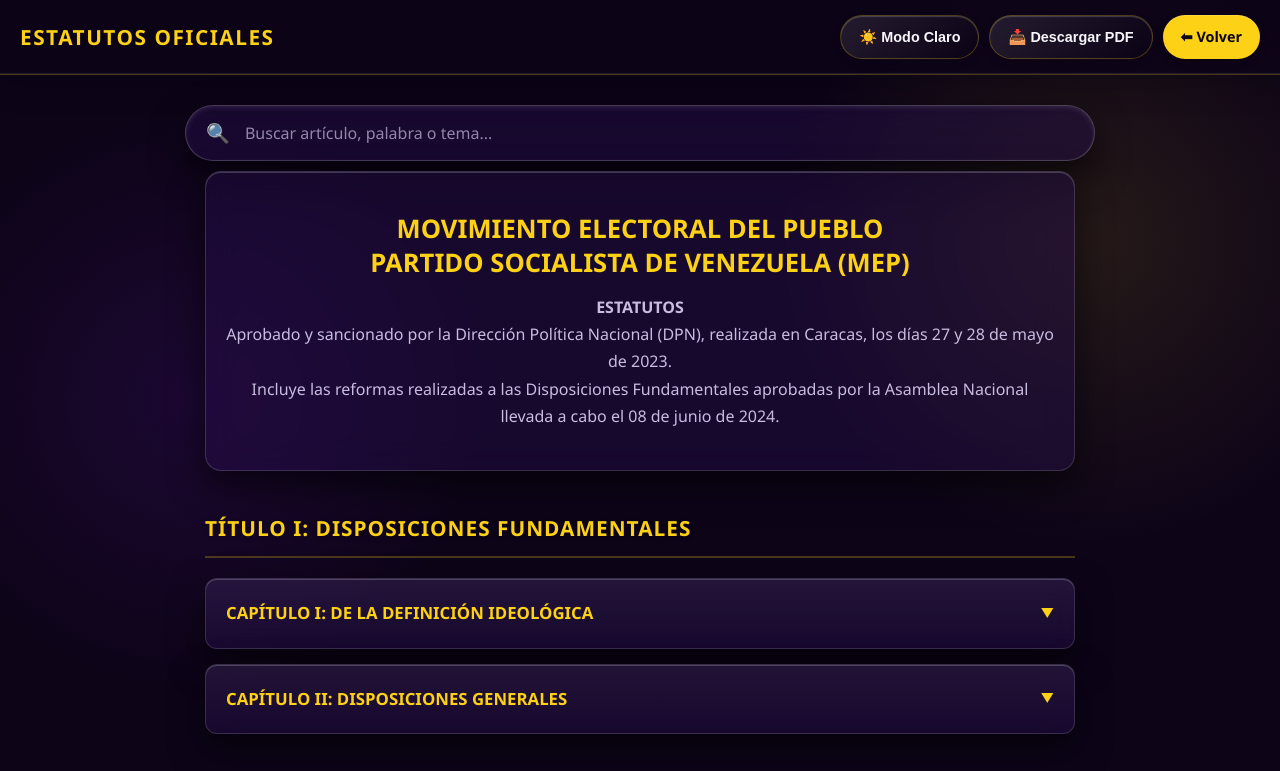
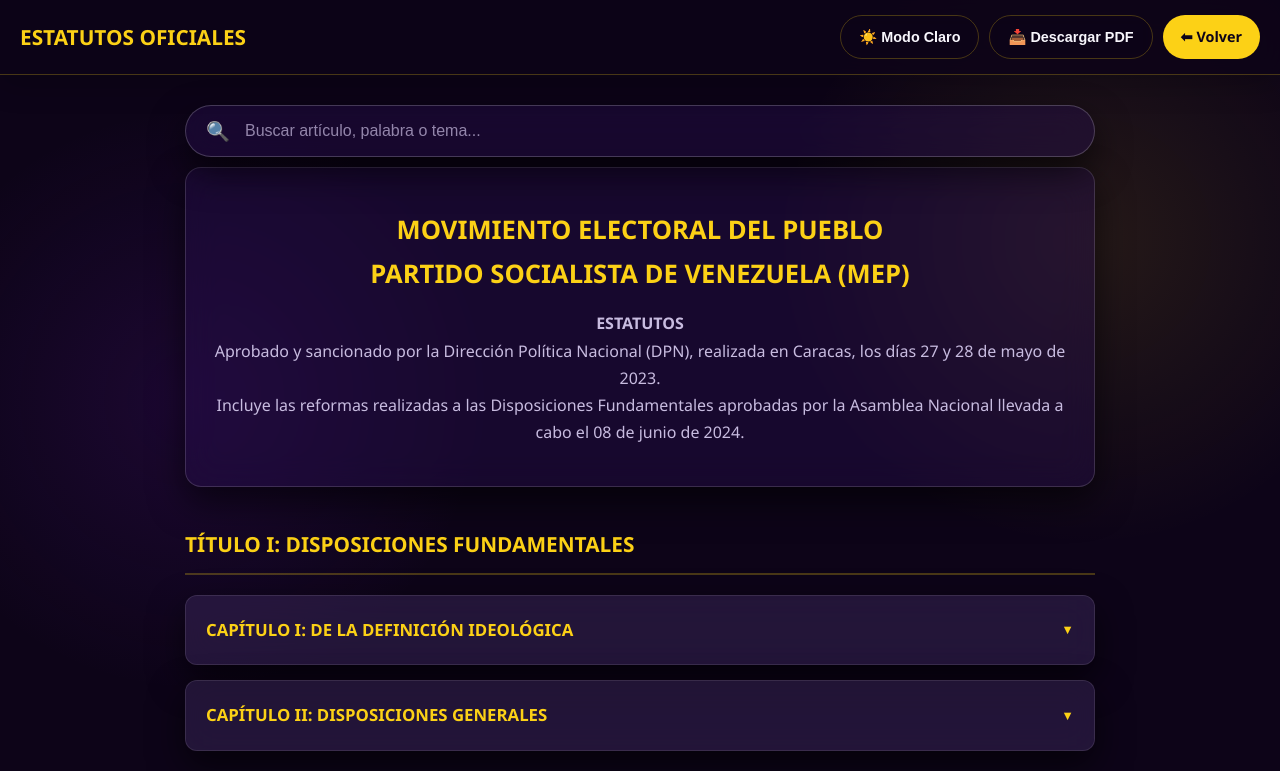
Before and after one commit to gilmep2026-alt/MEP-APP, a plain HTML site: page estatutos.html in a window 1280 px wide. Shown: the top 771 px of the page. Drawn offline with Linux system fonts and the light colour scheme.

Commit message:
Update estatutos.html

```diff
--- a/estatutos.html
+++ b/estatutos.html
@@ -6,232 +6,98 @@
     <title>Estatutos MEP</title>
     <style>
         :root[data-theme="dark"] {
-            --bg-body: #0d0418;
-            --bg-surface: rgba(42, 16, 80, 0.4);
-            --bg-header: rgba(13, 4, 24, 0.85);
-            --text-main: #f8f6fc;
-            --text-dim: #c8bce0;
-            --accent: #fcd116;
-            --accent-hover: #ffe57f;
-            --border: rgba(252, 209, 22, 0.25);
-            --shadow: 0 15px 35px rgba(0, 0, 0, 0.6);
-            --glossy-gradient: linear-gradient(135deg, rgba(255,255,255,0.1) 0%, rgba(255,255,255,0) 100%);
-            --glass-blur: blur(16px);
+            --bg-body: #0d0418; --bg-surface: rgba(42, 16, 80, 0.4); --bg-header: rgba(13, 4, 24, 0.85);
+            --text-main: #f8f6fc; --text-dim: #c8bce0; --accent: #fcd116; --border: rgba(252, 209, 22, 0.25);
+            --shadow: 0 15px 35px rgba(0, 0, 0, 0.6); --glass-blur: blur(16px);
         }
+        :root[data-theme="light"] {
+            --bg-body: #eef2f6; --bg-surface: rgba(255, 255, 255, 0.6); --bg-header: rgba(255, 255, 255, 0.85);
+            --text-main: #1a0b2e; --text-dim: #4a3b60; --accent: #3b0954; --border: rgba(59, 9, 84, 0.2);
+            --shadow: 0 15px 35px rgba(0, 0, 0, 0.1); --glass-blur: blur(16px);
+        }
+        * { box-sizing: border-box; margin: 0; padding: 0; }
+        body { font-family: 'Segoe UI', system-ui, sans-serif; background-color: var(--bg-body); background-image: radial-gradient(circle at 15% 50%, rgba(114, 27, 196, 0.15), transparent 25%), radial-gradient(circle at 85% 30%, rgba(252, 209, 22, 0.1), transparent 25%); background-attachment: fixed; color: var(--text-main); line-height: 1.7; transition: 0.4s ease; overflow-x: hidden; }
 
-        :root[data-theme="light"] {
-            --bg-body: #eef2f6;
-            --bg-surface: rgba(255, 255, 255, 0.6);
-            --bg-header: rgba(255, 255, 255, 0.85);
-            --text-main: #1a0b2e;
-            --text-dim: #4a3b60;
-            --accent: #3b0954;
-            --accent-hover: #51139e;
-            --border: rgba(59, 9, 84, 0.2);
-            --shadow: 0 15px 35px rgba(0, 0, 0, 0.1);
-            --glossy-gradient: linear-gradient(135deg, rgba(255,255,255,0.8) 0%, rgba(255,255,255,0.2) 100%);
-            --glass-blur: blur(16px);
-        }
+        mark.resaltado { background-color: var(--accent); color: var(--bg-body); padding: 2px 4px; border-radius: 4px; font-weight: bold; box-shadow: 0 0 12px var(--accent); animation: pulseGlow 1.5s infinite alternate; }
+        @keyframes pulseGlow { from { box-shadow: 0 0 5px var(--accent); } to { box-shadow: 0 0 15px var(--accent); } }
 
-        * { box-sizing: border-box; margin: 0; padding: 0; }
-
-        body {
-            font-family: 'Segoe UI', system-ui, -apple-system, sans-serif;
-            background-color: var(--bg-body);
-            background-image: radial-gradient(circle at 15% 50%, rgba(114, 27, 196, 0.15), transparent 25%), radial-gradient(circle at 85% 30%, rgba(252, 209, 22, 0.1), transparent 25%);
-            background-attachment: fixed;
-            color: var(--text-main);
-            line-height: 1.7;
-            transition: background-color 0.4s ease, color 0.4s ease;
-            overflow-x: hidden;
-        }
-
-        /* EFECTO DE RESALTADO EN LA BÚSQUEDA */
-        mark.resaltado {
-            background-color: var(--accent);
-            color: var(--bg-body);
-            padding: 2px 4px;
-            border-radius: 4px;
-            font-weight: bold;
-            box-shadow: 0 0 12px var(--accent);
-            animation: pulseGlow 1.5s infinite alternate;
-        }
-
-        @keyframes pulseGlow {
-            from { box-shadow: 0 0 5px var(--accent); }
-            to { box-shadow: 0 0 15px var(--accent); }
-        }
-
-        #progress-bar {
-            position: fixed; top: 0; left: 0; height: 4px; background: var(--accent);
-            width: 0%; z-index: 9999; transition: width 0.1s ease; box-shadow: 0 0 15px var(--accent);
-        }
-
-        header {
-            position: sticky; top: 0; z-index: 100;
-            background: var(--bg-header);
-            backdrop-filter: var(--glass-blur); -webkit-backdrop-filter: var(--glass-blur);
-            border-bottom: 1px solid var(--border);
-            padding: 15px 20px;
-            display: flex; justify-content: space-between; align-items: center; flex-wrap: wrap; gap: 15px;
-            box-shadow: 0 10px 30px rgba(0,0,0,0.2), inset 0 -1px 0 rgba(255,255,255,0.1);
-        }
-
-        header h1 { color: var(--accent); font-size: 1.3rem; text-transform: uppercase; letter-spacing: 1.5px; font-weight: 800; }
+        #progress-bar { position: fixed; top: 0; left: 0; height: 4px; background: var(--accent); width: 0%; z-index: 9999; transition: width 0.1s; box-shadow: 0 0 15px var(--accent); }
+        header { position: sticky; top: 0; z-index: 100; background: var(--bg-header); backdrop-filter: var(--glass-blur); border-bottom: 1px solid var(--border); padding: 15px 20px; display: flex; justify-content: space-between; align-items: center; flex-wrap: wrap; gap: 15px; box-shadow: 0 10px 30px rgba(0,0,0,0.2); }
+        header h1 { color: var(--accent); font-size: 1.3rem; text-transform: uppercase; font-weight: 800; }
         .header-actions { display: flex; gap: 10px; flex-wrap: wrap; }
-
-        .btn {
-            display: inline-flex; align-items: center; gap: 8px;
-            padding: 10px 18px; border-radius: 30px; font-size: 0.9rem; font-weight: 700;
-            text-decoration: none; cursor: pointer; border: 1px solid var(--border);
-            transition: all 0.3s cubic-bezier(0.4, 0, 0.2, 1);
-            background: var(--glossy-gradient); backdrop-filter: blur(5px);
-            box-shadow: inset 0 1px 1px rgba(255,255,255,0.2), 0 4px 10px rgba(0,0,0,0.1);
-        }
-
+        .btn { display: inline-flex; align-items: center; gap: 8px; padding: 10px 18px; border-radius: 30px; font-size: 0.9rem; font-weight: 700; text-decoration: none; cursor: pointer; border: 1px solid var(--border); transition: 0.3s; background: transparent; backdrop-filter: blur(5px); color: var(--text-main); }
         .btn-primary { background: var(--accent); color: var(--bg-body); border: none; }
         :root[data-theme="light"] .btn-primary { color: #fff; }
-        .btn-primary:hover { transform: translateY(-2px); filter: brightness(1.1); box-shadow: 0 6px 15px rgba(252, 209, 22, 0.4); }
+        .btn:hover { transform: translateY(-2px); filter: brightness(1.1); box-shadow: 0 6px 15px rgba(252, 209, 22, 0.4); }
 
-        .btn-outline { color: var(--text-main); }
-        .btn-outline:hover { background: rgba(255,255,255,0.1); transform: translateY(-2px); }
-
-        .search-container {
-            max-width: 950px; margin: 30px auto 10px auto; padding: 0 20px;
-            position: sticky; top: 80px; z-index: 90;
-        }
-        .search-box {
-            position: relative; width: 100%;
-            background: var(--bg-surface);
-            backdrop-filter: var(--glass-blur); -webkit-backdrop-filter: var(--glass-blur);
-            border: 1px solid rgba(255,255,255,0.2);
-            border-radius: 50px;
-            box-shadow: var(--shadow), inset 0 2px 5px rgba(255,255,255,0.1);
-            display: flex; align-items: center;
-            transition: all 0.3s ease;
-        }
-        .search-box:focus-within {
-            border-color: var(--accent);
-            box-shadow: 0 0 20px rgba(252, 209, 22, 0.3), inset 0 2px 5px rgba(255,255,255,0.1);
-            transform: translateY(-2px);
-        }
+        .search-container { max-width: 950px; margin: 30px auto 10px auto; padding: 0 20px; position: sticky; top: 80px; z-index: 90; }
+        .search-box { position: relative; width: 100%; background: var(--bg-surface); backdrop-filter: var(--glass-blur); border: 1px solid rgba(255,255,255,0.2); border-radius: 50px; box-shadow: var(--shadow); display: flex; align-items: center; transition: 0.3s; }
+        .search-box:focus-within { border-color: var(--accent); box-shadow: 0 0 20px rgba(252, 209, 22, 0.3); transform: translateY(-2px); }
         .search-icon { padding: 0 15px 0 20px; color: var(--text-dim); font-size: 1.2rem; }
-        #searchInput {
-            flex: 1; padding: 16px 20px 16px 0; border: none; background: transparent;
-            color: var(--text-main); font-size: 1rem; font-family: inherit; outline: none;
-        }
+        #searchInput { flex: 1; padding: 16px 20px 16px 0; border: none; background: transparent; color: var(--text-main); font-size: 1rem; outline: none; }
         #searchInput::placeholder { color: var(--text-dim); opacity: 0.7; }
-
-        #noResults {
-            display: none; text-align: center; padding: 40px; color: var(--text-dim);
-            font-size: 1.1rem; font-weight: bold;
-        }
+        #noResults { display: none; text-align: center; padding: 40px; color: var(--text-dim); font-size: 1.1rem; font-weight: bold; }
 
         .container { max-width: 950px; margin: 10px auto 40px auto; padding: 0 20px; }
+        .portada { text-align: center; margin-bottom: 40px; padding: 40px 20px; background: var(--bg-surface); backdrop-filter: var(--glass-blur); border: 1px solid rgba(255,255,255,0.15); border-radius: 16px; box-shadow: var(--shadow); }
+        .portada h2 { color: var(--accent); font-size: 1.6rem; margin-bottom: 15px; text-transform: uppercase; }
+        .portada p { color: var(--text-dim); font-size: 1rem; }
+        h2.titulo { color: var(--accent); font-size: 1.3rem; margin: 40px 0 20px 0; padding-bottom: 10px; border-bottom: 2px solid var(--border); text-transform: uppercase; }
 
-        .portada {
-            text-align: center; margin-bottom: 40px; padding: 40px 20px;
-            background: var(--bg-surface);
-            backdrop-filter: var(--glass-blur); -webkit-backdrop-filter: var(--glass-blur);
-            border: 1px solid rgba(255,255,255,0.15); border-radius: 16px;
-            box-shadow: var(--shadow), inset 0 1px 0 rgba(255,255,255,0.2);
-        }
-        .portada h2 { color: var(--accent); font-size: 1.6rem; margin-bottom: 15px; line-height: 1.3; text-transform: uppercase; }
-        .portada p { color: var(--text-dim); font-size: 1rem; }
-
-        h2.titulo {
-            color: var(--accent); font-size: 1.3rem; margin: 40px 0 20px 0;
-            padding-bottom: 10px; border-bottom: 2px solid var(--border);
-            text-transform: uppercase; letter-spacing: 1px; text-shadow: 0 2px 5px rgba(0,0,0,0.2);
-        }
-
-        details {
-            background: var(--bg-surface);
-            backdrop-filter: var(--glass-blur); -webkit-backdrop-filter: var(--glass-blur);
-            border: 1px solid rgba(255,255,255,0.15); border-radius: 12px;
-            margin-bottom: 15px;
-            box-shadow: var(--shadow), inset 0 1px 0 rgba(255,255,255,0.2);
-            overflow: hidden; transition: all 0.3s ease;
-        }
-
-        summary {
-            padding: 20px; font-weight: 800; font-size: 1.05rem; color: var(--accent);
-            cursor: pointer; list-style: none; display: flex; justify-content: space-between; align-items: center;
-            background: linear-gradient(180deg, rgba(255,255,255,0.05) 0%, rgba(255,255,255,0) 100%);
-            transition: background 0.3s ease;
-        }
-        summary:hover { background: linear-gradient(180deg, rgba(255,255,255,0.1) 0%, rgba(255,255,255,0.02) 100%); }
+        details { background: var(--bg-surface); backdrop-filter: var(--glass-blur); border: 1px solid rgba(255,255,255,0.15); border-radius: 12px; margin-bottom: 15px; box-shadow: var(--shadow); overflow: hidden; }
+        summary { padding: 20px; font-weight: 800; font-size: 1.05rem; color: var(--accent); cursor: pointer; list-style: none; display: flex; justify-content: space-between; align-items: center; background: rgba(255,255,255,0.05); }
         summary::-webkit-details-marker { display: none; }
-        summary::after { content: '▼'; font-size: 0.8rem; transition: transform 0.3s ease; }
+        summary::after { content: '▼'; font-size: 0.8rem; transition: transform 0.3s; }
         details[open] summary::after { transform: rotate(180deg); }
         details[open] summary { border-bottom: 1px solid var(--border); }
 
-        .content { padding: 25px; background: transparent; }
-
-        .article {
-            margin-bottom: 25px; padding-bottom: 25px;
-            border-bottom: 1px dashed var(--border);
-            font-size: 0.95rem; color: var(--text-main);
-        }
+        .content { padding: 25px; }
+        .article { margin-bottom: 25px; padding-bottom: 25px; border-bottom: 1px dashed var(--border); font-size: 0.95rem; color: var(--text-main); }
         .article:last-child { border-bottom: none; margin-bottom: 0; padding-bottom: 0; }
         .article strong { color: var(--accent); font-size: 1rem; }
         .article p { margin-bottom: 10px; }
-
         .article ol, .article ul { margin-top: 10px; margin-left: 25px; }
         .article li { margin-bottom: 8px; line-height: 1.6; }
         .article h3 { color: var(--text-main); font-size: 1.05rem; margin: 20px 0 10px 0; font-style: italic; }
-
-        .firmas {
-            text-align: center; margin-top: 50px; padding: 30px 20px;
-            background: var(--bg-surface); backdrop-filter: var(--glass-blur);
-            border: 1px solid rgba(255,255,255,0.15); border-radius: 12px;
-            font-size: 0.9rem; color: var(--text-dim); line-height: 1.8; box-shadow: var(--shadow);
-        }
+        .firmas { text-align: center; margin-top: 50px; padding: 30px 20px; background: var(--bg-surface); border-radius: 12px; font-size: 0.9rem; color: var(--text-dim); box-shadow: var(--shadow); }
         .firmas strong { color: var(--accent); }
 
         @media print {
             body { background: white !important; color: black !important; }
             #progress-bar, header .header-actions, .search-container { display: none !important; }
-            header { position: static; background: transparent; border-bottom: 2px solid #000; padding-bottom: 10px; }
+            header { position: static; border-bottom: 2px solid #000; }
             header h1 { color: #000 !important; }
-            .container { margin: 0; padding: 0; max-width: 100%; }
-            .portada, details, .content, .firmas, .article {
-                background: transparent !important; border-color: #ccc !important; box-shadow: none !important; color: black !important;
-            }
+            .portada, details, .content, .firmas, .article { background: transparent !important; border-color: #ccc !important; box-shadow: none !important; color: black !important; }
             details { page-break-inside: avoid; }
             summary { color: black !important; background: transparent !important; border-bottom: 1px solid #000; }
             summary::after { display: none; }
-            .article strong, h2.titulo, .portada h2 { color: black !important; }
             mark.resaltado { background: transparent !important; color: black !important; box-shadow: none !important; font-weight: bold; }
         }
-
         @media (max-width: 600px) {
             header { flex-direction: column; align-items: flex-start; }
             .header-actions { width: 100%; justify-content: space-between; }
-            .content { padding: 15px; }
-            .portada h2 { font-size: 1.3rem; }
             .search-container { top: 140px; }
         }
     </style>
 </head>
 <body>
-
     <div id="progress-bar"></div>
 
     <header>
         <h1>Estatutos Oficiales</h1>
         <div class="header-actions">
-            <button id="themeToggle" class="btn btn-outline">☀️ Modo Claro</button>
-            <button id="downloadPdf" class="btn btn-outline">📥 Descargar PDF</button>
+            <button id="themeToggle" class="btn">☀️ Modo Claro</button>
+            <button id="downloadPdf" class="btn">📥 Descargar PDF</button>
             <a href="index.html" class="btn btn-primary">⬅ Volver</a>
         </div>
     </header>
 
-    <!-- BARRA DE BÚSQUEDA CON EVENTO ONINPUT DIRECTO -->
+    <!-- Input limpio, SIN oninput ni onkeyup -->
     <div class="search-container" id="searchContainer">
         <div class="search-box">
             <span class="search-icon">🔍</span>
             <input type="search" id="searchInput" placeholder="Buscar artículo, palabra o tema...">
+        </div>
     </div>
 
     <div class="container">
```
